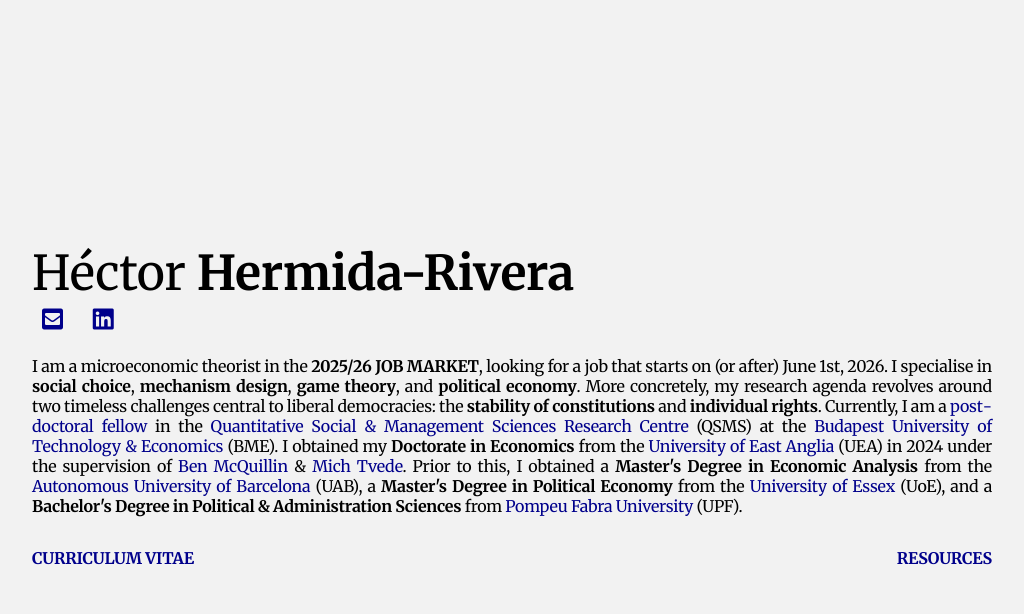
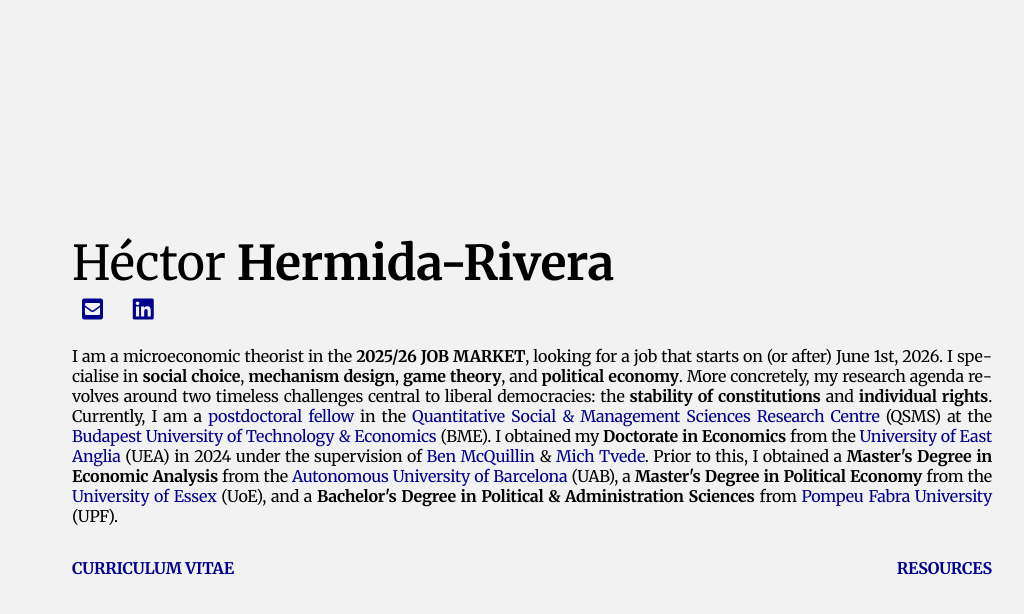
Before and after one commit to HectorHermidaRivera/hectorhermidarivera.github.io, a Jekyll site: the page built from index.md, in a window 1280 px wide. Shown: the top 614 px of the page, without its empty margins (128-1152 px from the left). Built offline with Jekyll 4.4.1, drawn with Linux system fonts in a browser that asks for light colours; a style sheet for code colours, icons or effects is not loaded.

Commit message:
Update style.css

```diff
--- a/assets/css/style.css
+++ b/assets/css/style.css
@@ -38,7 +38,7 @@ body {
   width: 100%;
   margin-left: auto;
   margin-right: auto;
-  padding: 10px 20px 20px 20px;
+  padding: 10px 20px 20px 60px;
   box-sizing: border-box;
   text-align: justify;
   background-color: #f2f2f2;
```
